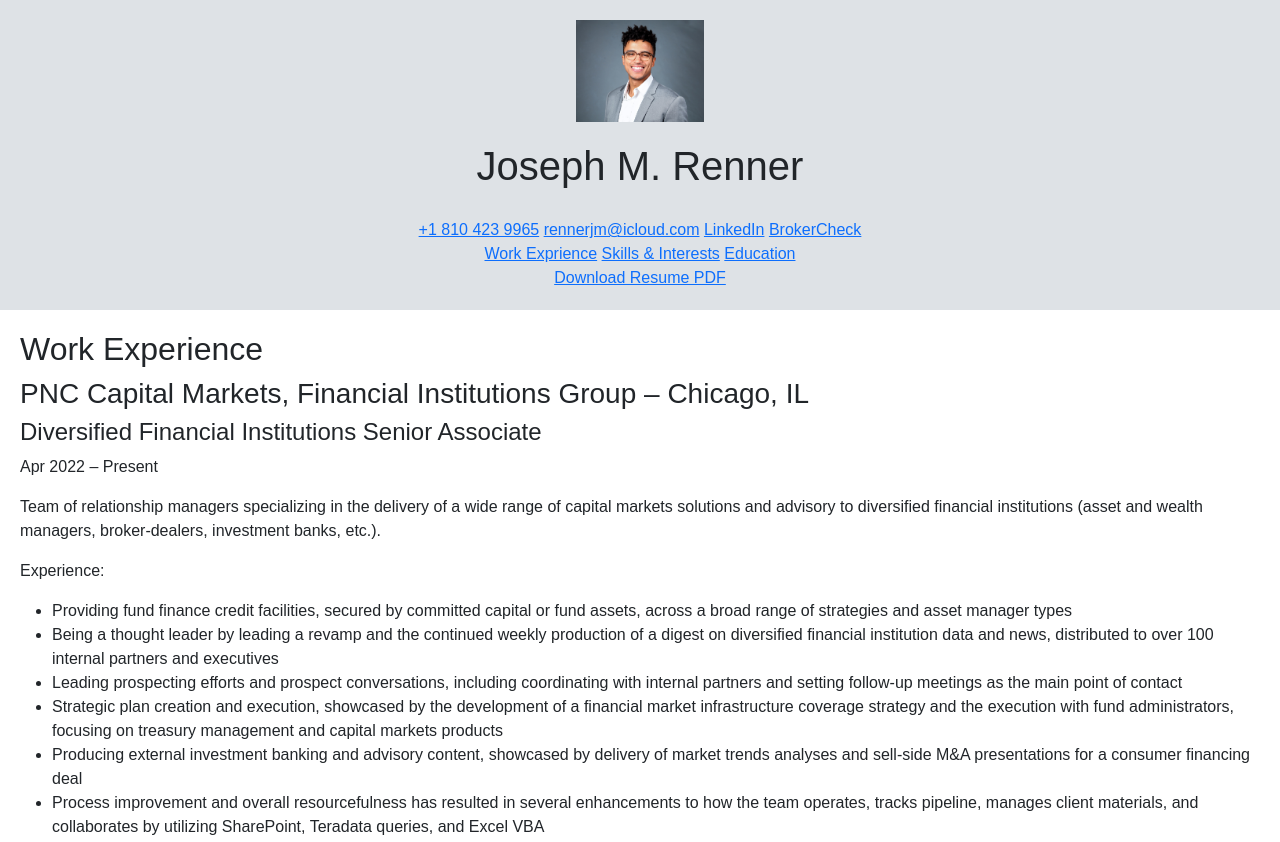
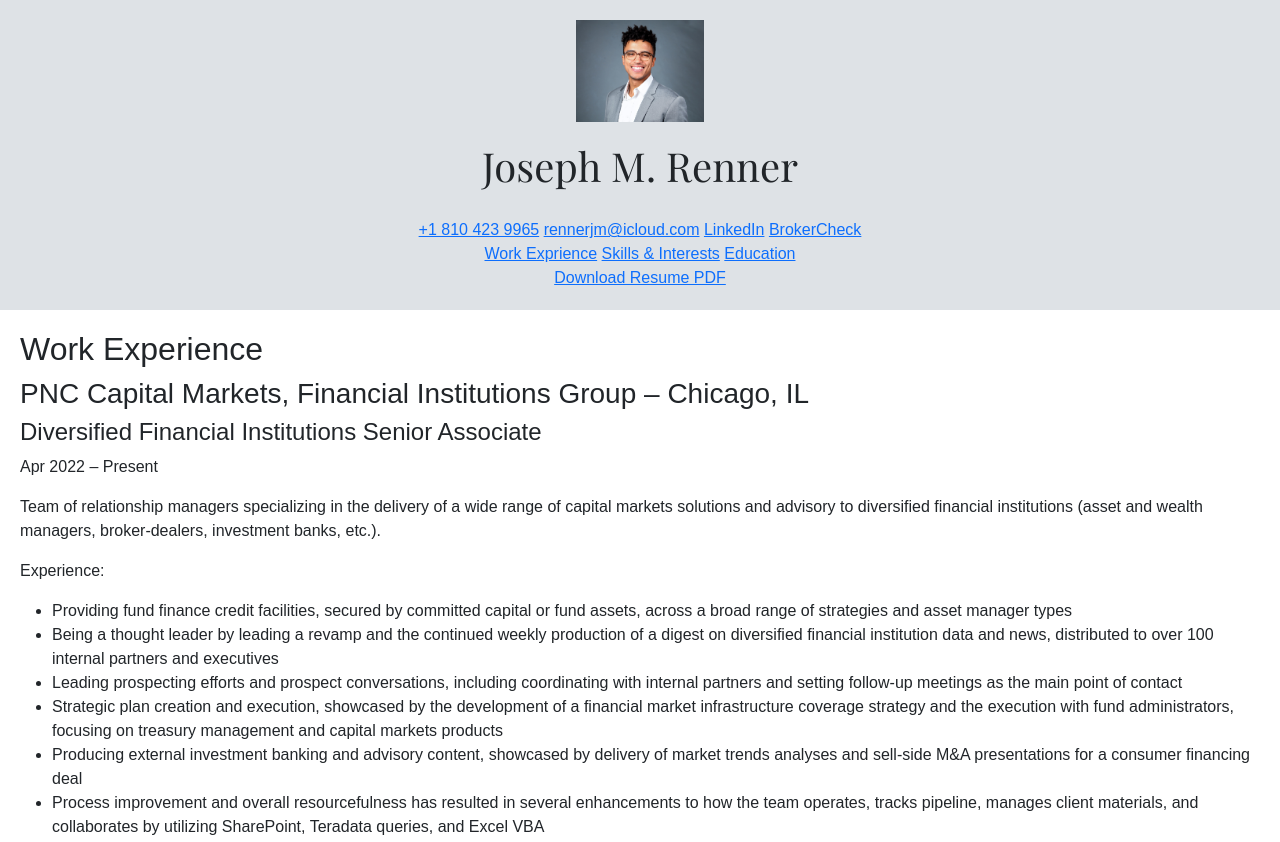
Before and after one commit to jrenn3/resume, a plain HTML site: page index.html in a window 1280 px wide. Shown: the top 842 px of the page. Drawn offline with nearby package versions, Linux system fonts and the light colour scheme.

Commit message:
misc changes

```diff
--- a/index.html
+++ b/index.html
@@ -3,13 +3,15 @@
     <head>
         <meta charset="utf-8">
         <meta name="viewport" content="width=device-width">
+        <link href='https://fonts.googleapis.com/css?family=Playfair Display' rel='stylesheet'>
         <link
             href="https://cdn.jsdelivr.net/npm/bootstrap@5.3.0-alpha1/dist/css/bootstrap.min.css"
             rel="stylesheet"
             integrity="sha384-GLhlTQ8iRABdZLl6O3oVMWSktQOp6b7In1Zl3/Jr59b6EGGoI1aFkw7cmDA6j6gD"
             crossorigin="anonymous"
             type="text/css"/>
-        <link href="style.css" rel="stylesheet" type="text/css"/>
+            <link href='https://fonts.googleapis.com/css?family=Playfair Display' rel='stylesheet'>
+            <link href="style.css" rel="stylesheet" type="text/css"/>
         <title>Joseph M. Renner</title>
     </head>
     <body>
@@ -33,7 +35,7 @@
                     <a href="#education">Education</a>
                 </div>
                 <div>
-                    <a href="">Download Resume PDF</a> <!--Need to download the PDF version from work comp-->
+                    <a href="/documents/Joseph M. Renner Resume_External_2023_01.pdf" download>Download Resume PDF</a> <!--Need to download the PDF version from work comp-->
                 </div>
             </nav>
         </header>
--- a/style.css
+++ b/style.css
@@ -20,3 +20,7 @@
 nav {
     padding: 20px 20px 20px 20px;
 }
+
+h1 {
+    font-family: 'Playfair Display', Arial, Helvetica, sans-serif;;
+}
```
